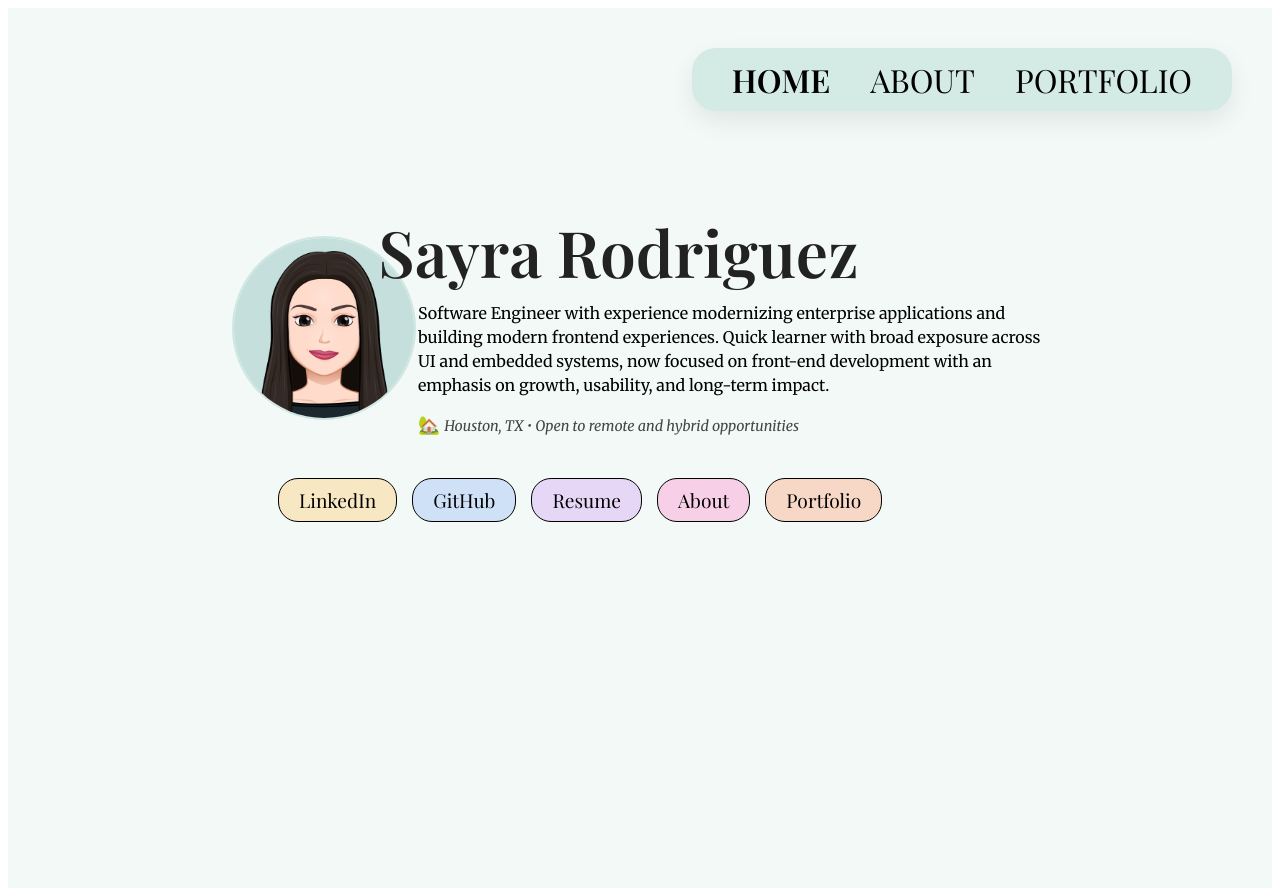
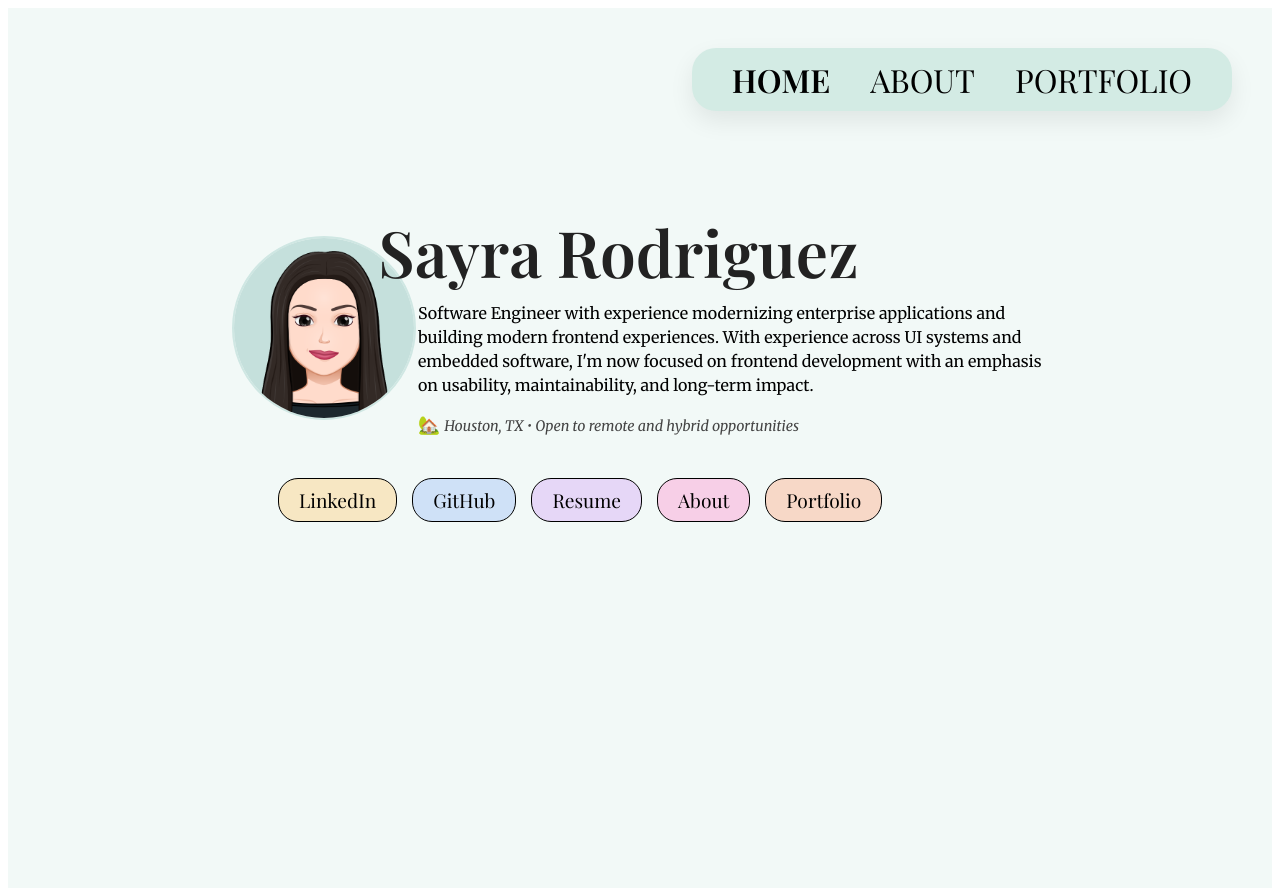
Before and after one commit to sayrarodriguezz/sayra-portfolio, a React (Vite) app: page / in a window 1280 px wide. Built offline with nearby package versions, Linux system fonts and the light colour scheme.

Commit message:
Portfolio Update - Home Page

```diff
--- a/src/pages/Home.jsx
+++ b/src/pages/Home.jsx
@@ -64,7 +64,7 @@ function Home() {
           <div style={{ maxWidth: 'clamp(600px, 40vw, 900px)', marginTop: '130px' }}>
             <p style={{ fontFamily: 'Merriweather, serif', fontSize: 'clamp(1rem, 1.2vw, 2rem)', lineHeight: '1.5', ustifyContent: 'flex-start', marginLeft: '-30px', marginTop: '20px' }}>
               Software Engineer with experience modernizing enterprise applications and building modern frontend experiences.
-              Quick learner with broad exposure across UI and embedded systems, now focused on front-end development with an emphasis on growth, usability, and long-term impact.
+              With experience across UI systems and embedded software, I'm now focused on frontend development with an emphasis on usability, maintainability, and long-term impact.
             </p>
 
             <p style={{ fontFamily: 'Merriweather, serif', fontSize: 'clamp(0.9rem, 1vw, 1.3rem)', lineHeight: '1.4', marginLeft: '-30px', marginTop: '10px', color: '#444' }}>
```
